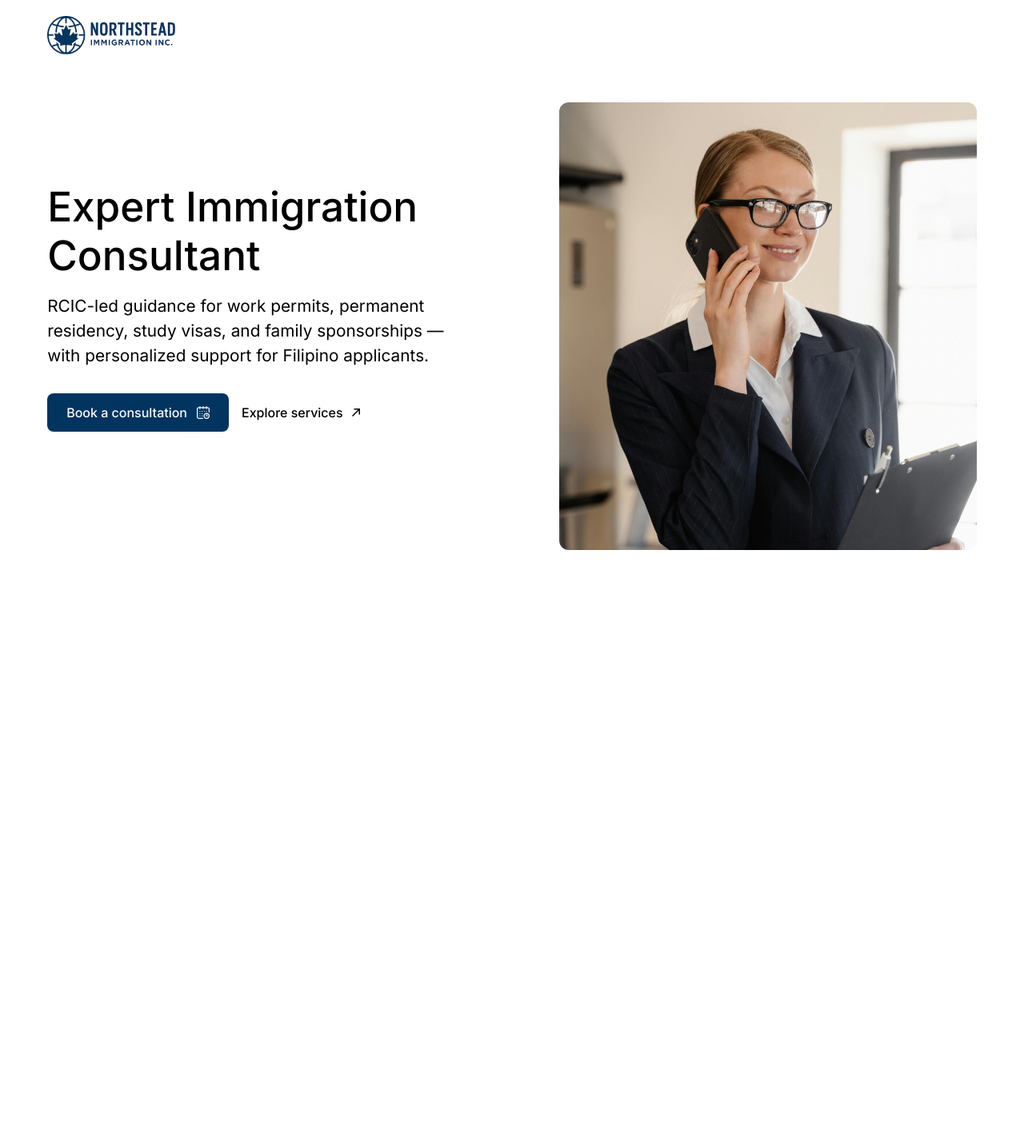
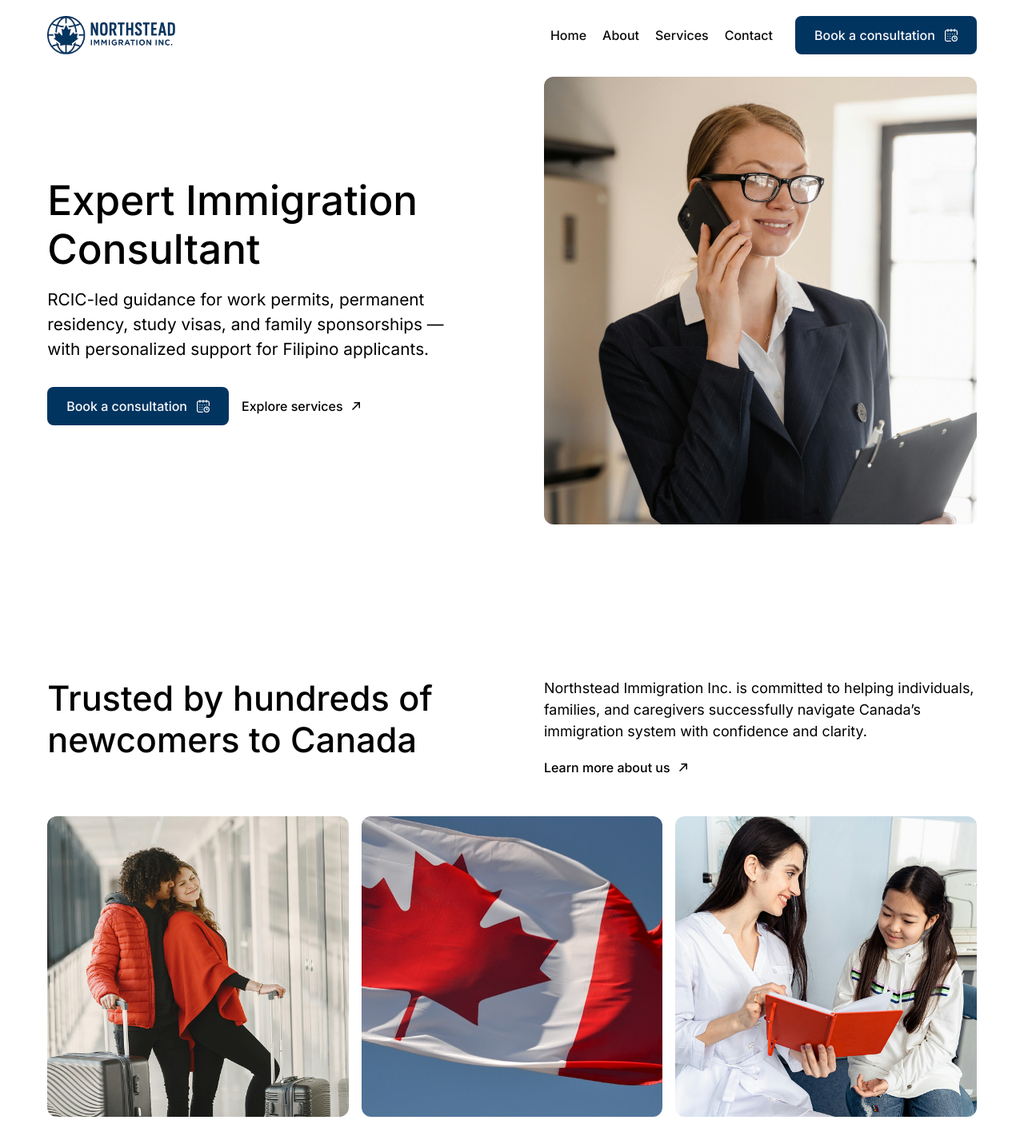
Before and after one commit to joewardperalta/northstead-immigration, a Next.js app: page / in a window 1280 px wide. Shown: the top 1436 px of the page at 80% size. Before the commit the page ends 816 px from the top, so only its background shows below. Built offline with nearby package versions, Linux system fonts and the light colour scheme.

Commit message:
Update the spacing of the section for different screens, and develop the about us section.

```diff
--- a/src/app/page.tsx
+++ b/src/app/page.tsx
@@ -14,8 +14,8 @@ export default function Home() {
   return (
     <main>
       <Section className="pt-[8rem]">
-        <Wrapper className="lg:flex lg:items-center">
-          <MainHeadline className="mb-[2rem] text-center md:mb-[3rem] md:text-start lg:pr-[7rem]">
+        <Wrapper className="lg:flex lg:items-center lg:gap-[5rem]">
+          <MainHeadline className="mb-[2rem] w-full text-center md:mb-[3rem] md:text-start lg:mb-0">
             <Title>Expert immigration consultant</Title>
             <SubTitle>
               RCIC-led guidance for work permits, permanent residency, study
@@ -34,7 +34,7 @@ export default function Home() {
             </div>
           </MainHeadline>
 
-          <div className="w-full lg:h-[35rem] lg:min-w-[30rem]">
+          <div className="w-full lg:h-[35rem]">
             <Photo
               className="object-top"
               src="/immigration-consultant-potrait.jpg"
@@ -45,6 +45,56 @@ export default function Home() {
           </div>
         </Wrapper>
       </Section>
+
+      <Section>
+        <Wrapper>
+          <Headline className="w-full lg:flex lg:justify-between lg:gap-[5rem]">
+            <Heading className="">
+              Trusted by hundreds of newcomers to Canada
+            </Heading>
+
+            <div className="w-full">
+              <SubHeading>
+                Northstead Immigration Inc. is committed to helping individuals,
+                families, and caregivers successfully navigate Canada’s
+                immigration system with confidence and clarity.
+              </SubHeading>
+
+              <SecondaryCallToActionButton navigateTo="/services">
+                Learn more about us
+              </SecondaryCallToActionButton>
+            </div>
+          </Headline>
+
+          {/* Gallery */}
+          <div className="md:flex md:gap-[1rem]">
+            <div className="w-full">
+              <Photo
+                src="/airport.png"
+                alt="Joy Villanueva consultant wearing a formal attire."
+                width={600}
+                height={600}
+              />
+            </div>
+            <div className="hidden w-full md:block">
+              <Photo
+                src="/canadaflag.png"
+                alt="Joy Villanueva consultant wearing a formal attire."
+                width={600}
+                height={600}
+              />
+            </div>
+            <div className="hidden w-full lg:block">
+              <Photo
+                src="/consultation.png"
+                alt="Joy Villanueva consultant wearing a formal attire."
+                width={600}
+                height={600}
+              />
+            </div>
+          </div>
+        </Wrapper>
+      </Section>
     </main>
   );
 }
--- a/src/components/Navbar.tsx
+++ b/src/components/Navbar.tsx
@@ -41,7 +41,7 @@ export default function Navbar() {
         </div>
 
         <div
-          className={`w-full overflow-hidden transition-all ${isToggle ? "max-h-[50rem]" : "max-h-0"}`}
+          className={`w-full overflow-hidden transition-all lg:max-h-[50rem] ${isToggle ? "max-h-[50rem]" : "max-h-0"}`}
         >
           <div className="space-y-[2rem] space-x-7 pt-[3rem] lg:flex lg:items-center lg:justify-end lg:space-y-0 lg:pt-0">
             <Nav items={navItems} />
--- a/src/components/Section.tsx
+++ b/src/components/Section.tsx
@@ -7,7 +7,7 @@ type SectionProps = {
 
 export default function Section({ className, children }: SectionProps) {
   return (
-    <section className={`py-[6rem] md:py-[8rem] ${className}`}>
+    <section className={`py-[2rem] md:py-[4rem] lg:py-[6rem] ${className}`}>
       {children}
     </section>
   );
--- a/src/components/typography/Heading.tsx
+++ b/src/components/typography/Heading.tsx
@@ -8,7 +8,7 @@ type HeadingProps = {
 export default function Heading({ className, children }: HeadingProps) {
   return (
     <h2
-      className={`mb-3 text-3xl leading-tight sm:mb-4 sm:max-w-[30rem] sm:text-4xl md:mb-5 md:max-w-[50rem] md:text-5xl ${className || ""}`}
+      className={`mb-[0.8rem] w-full text-[1.8rem] leading-[1.2] font-medium md:text-[2.7rem] ${className || ""}`}
     >
       {children}
     </h2>
--- a/src/components/typography/SubHeading.tsx
+++ b/src/components/typography/SubHeading.tsx
@@ -7,10 +7,10 @@ type SubHeadingProps = {
 
 export default function SubHeading({ className, children }: SubHeadingProps) {
   return (
-    <p
-      className={`text-neutral-dark mb-4 text-base leading-relaxed sm:mb-5 sm:text-lg md:mb-6 md:max-w-[50rem] md:text-xl ${className || ""}`}
-    >
-      {children}
-    </p>
+    <div className="mb-[1.2rem]">
+      <p className={`w-full text-[1rem] md:text-[1.12rem] ${className ?? ""}`}>
+        {children}
+      </p>
+    </div>
   );
 }
```
